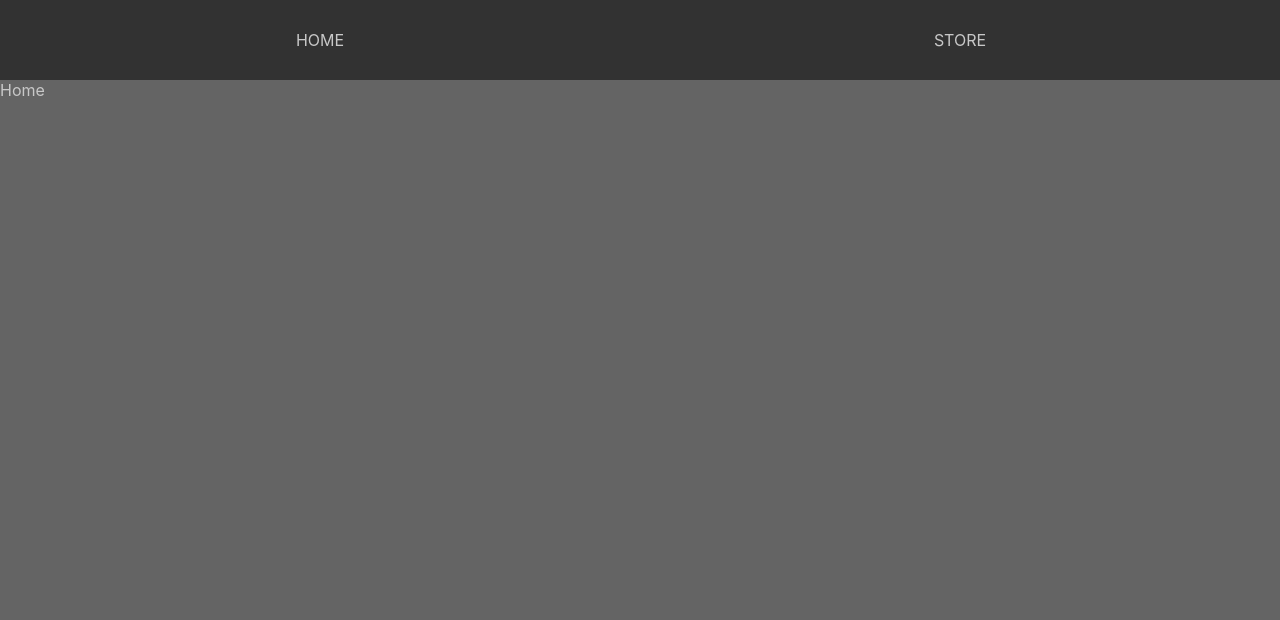
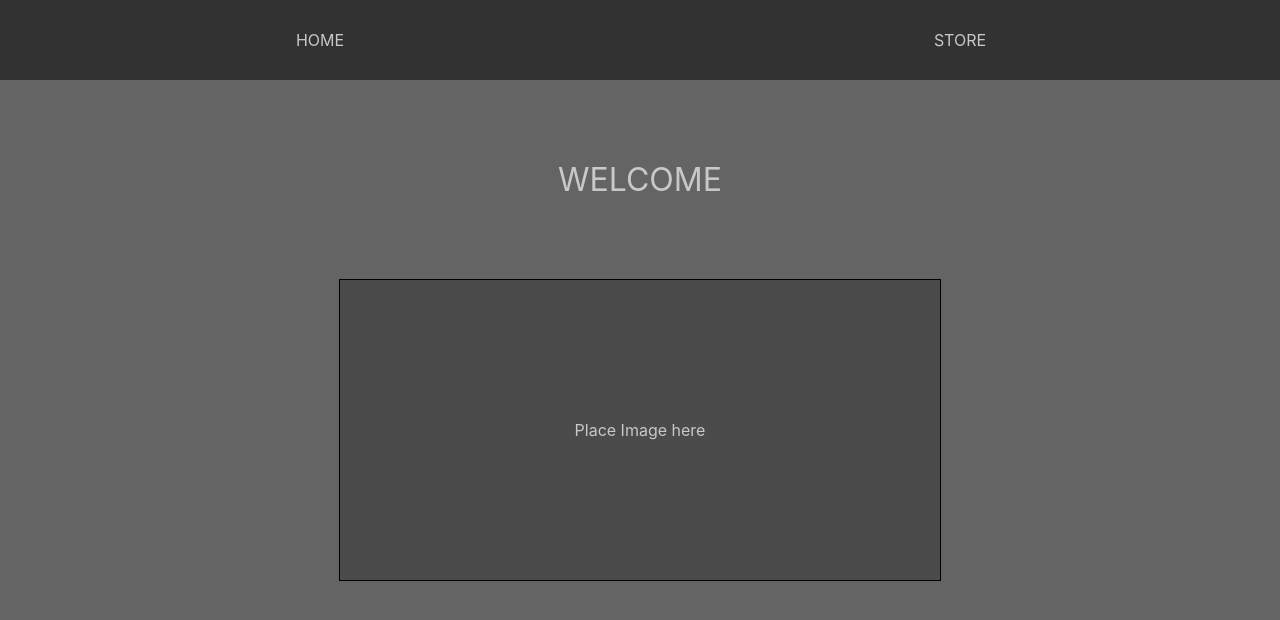
Before and after one commit to Akandra-Pawitra/shopping-cart, a React (Create React App) app: page / in a window 1280 px wide. Shown: the top 620 px of the page. Built offline with nearby package versions, Linux system fonts and the light colour scheme.

Commit message:
Add homepage content

```diff
--- a/src/App.css
+++ b/src/App.css
@@ -12,3 +12,24 @@
   margin: auto;
   width: 50%;
 }
+
+#home {
+  display: flex;
+  flex-direction: column;
+}
+
+#welcome-text {
+  font-size: xx-large;
+  margin: 10vh auto;
+}
+
+#welcome-img {
+  margin: auto;
+  height: 300px;
+  width: 600px;
+  border: 1px solid black;
+  background-color: rgb(75, 75, 75);
+  text-align: center;
+  vertical-align: middle;
+  line-height: 300px;
+}
--- a/src/components/home.js
+++ b/src/components/home.js
@@ -2,7 +2,10 @@ import React from 'react'
 
 function Home () {
   return (
-    <div id='home'>Home</div>
+    <div id='home'>
+      <div id='welcome-text'>WELCOME</div>
+      <div id='welcome-img'>Place Image here</div>
+    </div>
   )
 }
 
```
